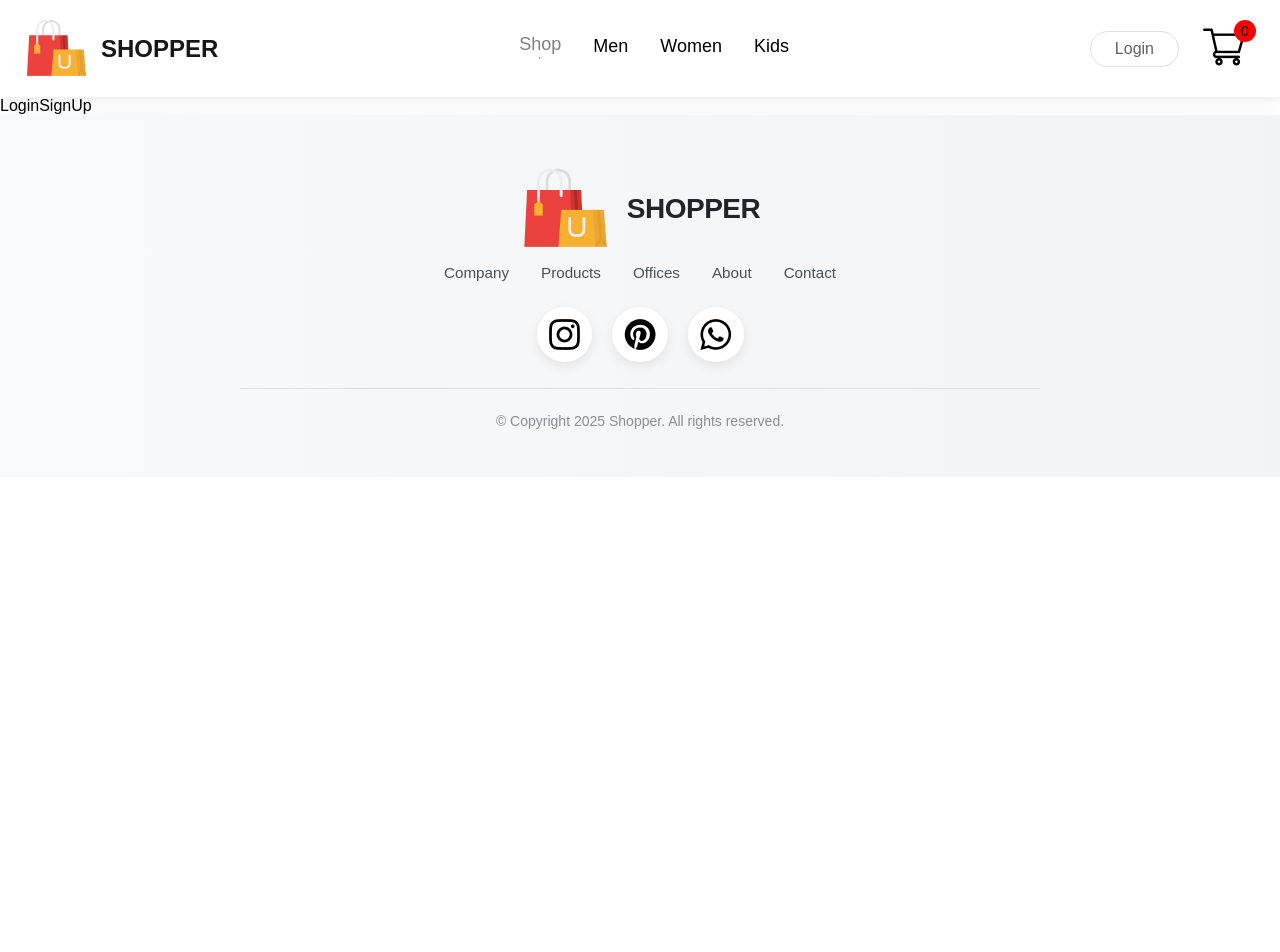
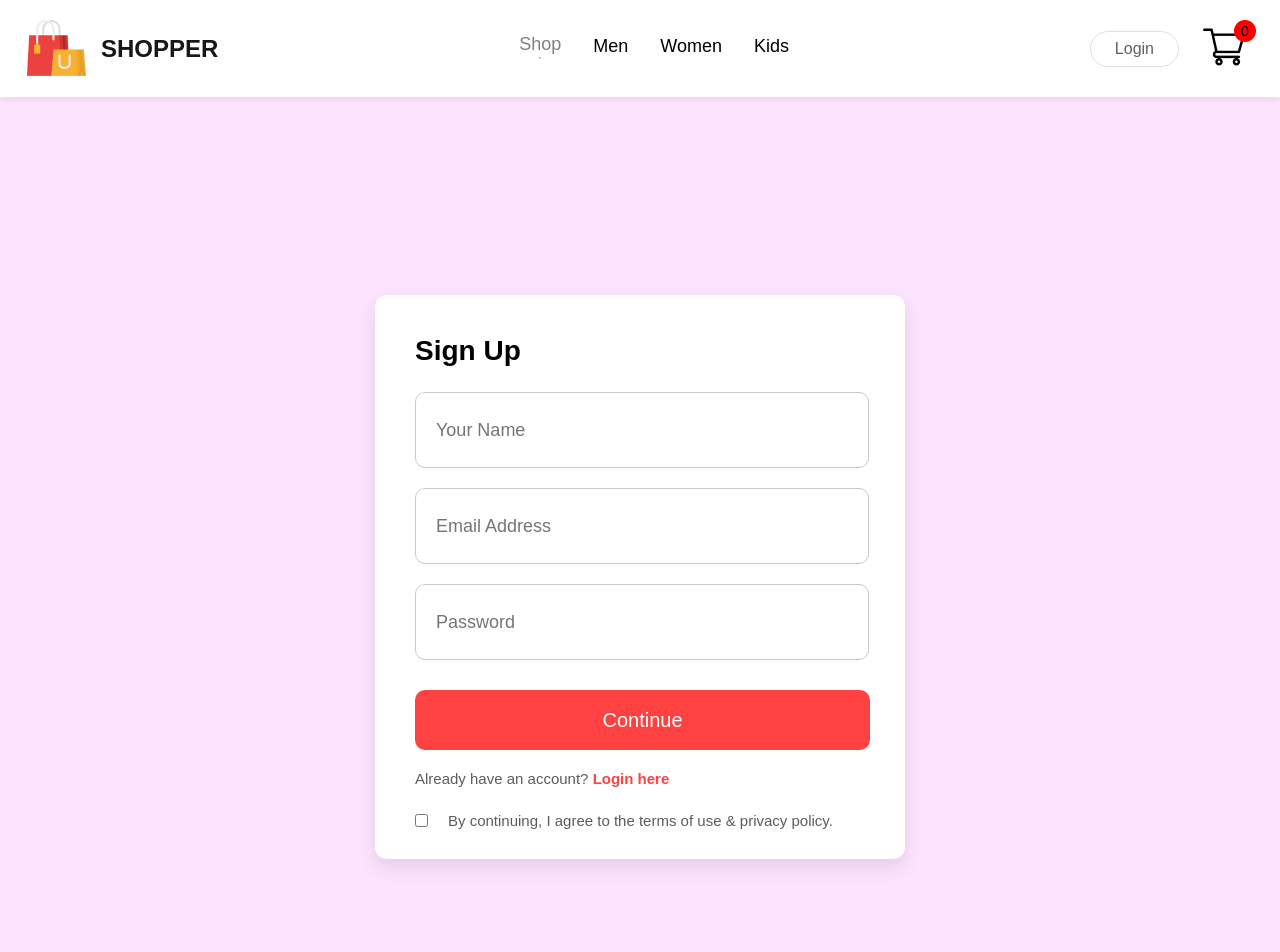
Before and after one commit to yasasdev/Floral-Shop-with-Blockchain, a React (Vite) app in the folder src/final-project-HND-frontend/: page /login in a window 1280 px wide. Shown: the top 952 px of the page. Before the commit the page ends 800 px from the top, so only its background shows below. Built offline with nearby package versions, Linux system fonts and the light colour scheme.

Commit message:
Login page update with css

```diff
--- /dev/null
+++ b/src/final-project-HND-frontend/src/pages/CSS/LoginSignup.css
@@ -0,0 +1,80 @@
+.loginSignup {
+    width: 100%;
+    height: 100vh;
+    background: #fce3fe;
+    padding-top: 80px;
+    display: flex;
+    justify-content: center;
+    align-items: center;
+}
+
+.loginSignup-container {
+    width: 450px;
+    max-width: 90%;
+    height: auto;
+    min-height: 500px;
+    background: white;
+    margin: auto;
+    padding: 30px 40px;
+    border-radius: 12px;
+    box-shadow: 0 8px 20px rgba(0,0,0,0.1);
+}
+
+.loginSignup-container h1 {
+    margin: 10px 0px;
+    font-size: 28px;
+}
+
+.loginSignup-fields {
+    display: flex;
+    flex-direction: column;
+    gap: 20px;
+    margin-top: 25px;
+    margin-right: 20px;
+}
+
+.loginSignup-fields input {
+    width: 100%;
+    height: 72px;
+    padding-left: 20px;
+    border: 1px solid #c9c9c9;
+    outline: none;
+    color: #5c5c5c;
+    font-size: 18px;
+    border-radius: 10px;
+}
+
+.loginSignup-container button {
+    width: 455px;
+    height: 60px;
+    color: white;
+    background: #ff4141;
+    margin-top: 30px;
+    border: none;
+    font-size: 20px;
+    font-weight: 500;
+    cursor: pointer;
+    border-radius: 10px;
+}
+
+.loginSignup-login {
+    margin-top: 20px;
+    color: #5c5c5c;
+    font-size: 15px;
+    font-weight: 500;
+}
+
+.loginSignup-login span {
+    color: #ff4141;
+    font-weight: 600;
+}
+
+.loginSignup-agree {
+    display: flex;
+    align-items: center;
+    margin-top: 25px;
+    gap: 20px;
+    color: #5c5c5c;
+    font-size: 15px;
+    font-weight: 500;
+}
--- a/src/final-project-HND-frontend/src/pages/LoginSignUp.jsx
+++ b/src/final-project-HND-frontend/src/pages/LoginSignUp.jsx
@@ -1,8 +1,26 @@
 import React from 'react'
+import './CSS/LoginSignup.css'
 
 const LoginSignUp = () => {
   return (
-    <div>LoginSignUp</div>
+    <div className='loginSignup'>
+      <div className="loginSignup-container">
+        <h1>Sign Up</h1>
+        <div className="loginSignup-fields">
+          <input type="text" placeholder='Your Name' />
+          <input type="email" placeholder='Email Address' />
+          <input type="password" placeholder='Password' />
+        </div>
+        <button>Continue</button>
+        <p className="loginSignup-login">
+          Already have an account? <span>Login here</span>
+          <div className="loginSignup-agree">
+            <input type="checkbox" name='' id='' />
+            <p>By continuing, I agree to the terms of use & privacy policy.</p>
+          </div>
+        </p>
+      </div>
+    </div>
   )
 }
 
```
